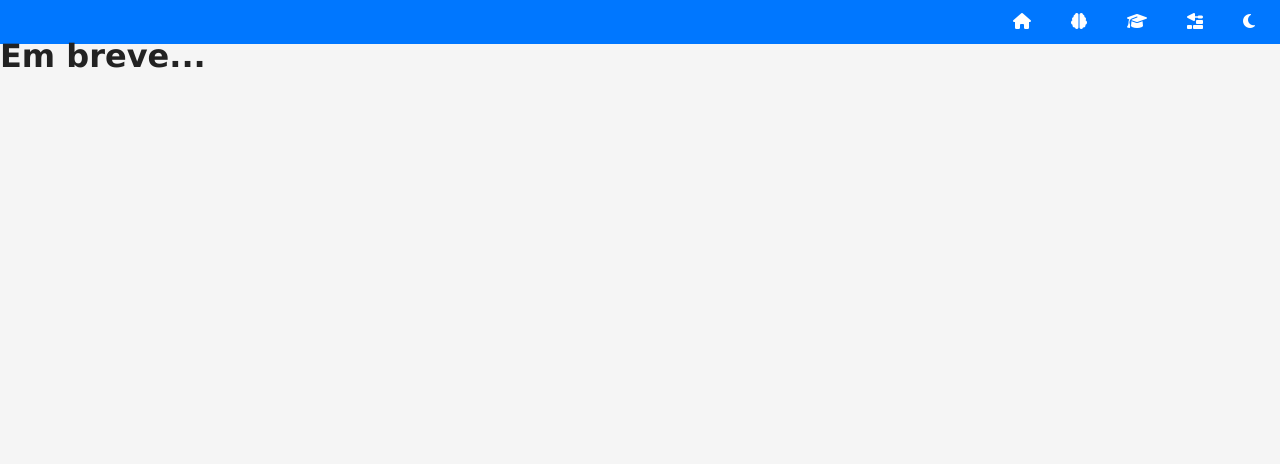
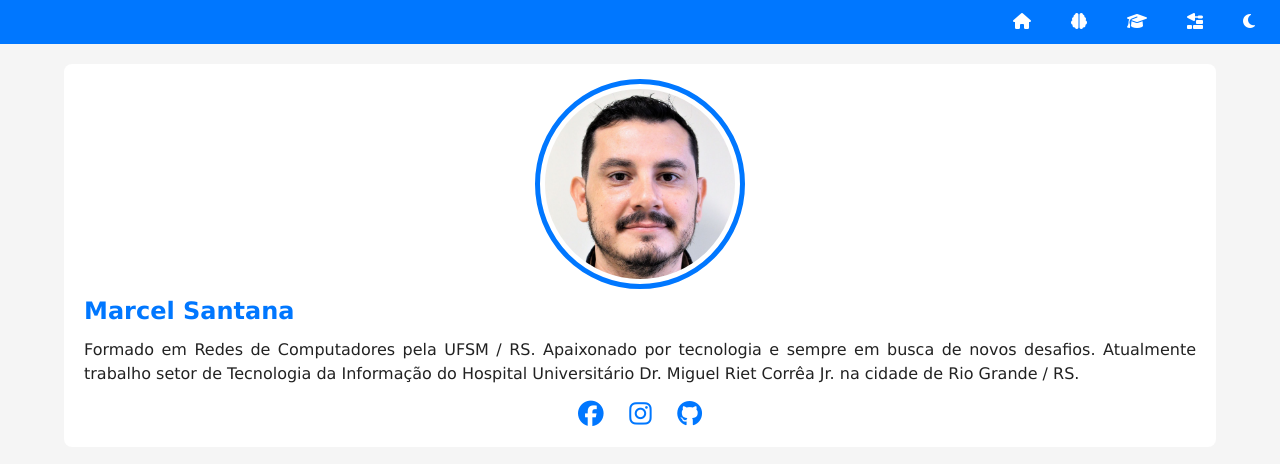
Before and after one commit to Marcel-ROSantana/projeto-portifolio, a plain HTML site: page index.html in a window 1280 px wide. Drawn offline with Linux system fonts and the light colour scheme.

Commit message:
Layout topo

```diff
--- a/estilos/style.css
+++ b/estilos/style.css
@@ -60,3 +60,59 @@ header {
     background-color: var(--destaque-inverso);
     color: var(--destaque);
 }
+
+main {
+    display: grid;
+    grid-template-columns: auto 90vw auto;
+    gap: 20px;
+    margin-top: 20px;
+}
+
+#ficha {
+    background-color: var(--fundo-card);
+    padding: 20px;
+    border-radius: 8px;
+    grid-column: 2;
+}
+
+#ficha img.foto {
+    width: 200px;
+    aspect-ratio: 1/1;
+    object-fit: cover;
+    overflow: hidden;
+    border-radius: 50%;
+    border: 5px solid var(--fundo-card);
+    outline: 5px solid var(--destaque);
+    display: block;
+    margin: auto;
+    margin-bottom: 15px;
+}
+
+#ficha h1 {
+    color: var(--destaque);
+    margin: 15px 0;
+    font-size: 1.5em;
+    text-align: left;
+}
+
+#ficha p {
+    text-align: justify;
+}
+
+.social {
+    display: flex;
+    justify-content: center;
+    align-items: center;
+    font-size: 1.6em;
+    gap: 1em;
+    margin-top: 15px;
+}
+
+.social a {
+    color: var(--destaque);
+    transition: color 0.5s;
+}
+
+.social a:hover {
+    color: var(--destaque-inverso);
+}
--- a/index.html
+++ b/index.html
@@ -23,7 +23,20 @@
         </nav>
     </header>
     <main>
-        <h1>Em breve...</h1>
+        <section id="ficha">
+            <img src="imagens/Marcel Santana.jpg" alt="Marcel Santana" class="foto">
+            <h1>Marcel Santana</h1>
+            <p>Formado em Redes de Computadores pela UFSM / RS. Apaixonado por tecnologia e sempre em busca de novos desafios. Atualmente trabalho setor de Tecnologia da Informação do Hospital Universitário Dr. Miguel Riet Corrêa Jr. na cidade de Rio Grande / RS.</p>
+            <div class="social">
+                <a href="" target="_blank" rel="nofollow"><i class="fa-brands fa-facebook"></i></a>
+                <a href="https://instagram.com/ricdeol" target="_blank" rel="nofollow"><i class="fa-brands fa-instagram"></i></a>
+                <a href="https://github.com/marcel-rosantana" target="_blank" rel="nofollow"><i class="fa-brands fa-github"></i></a>
+            </div>
+        </section>
+
+        <section id="detalhes">
+
+        </section>
     </main>
     <footer>
 
```
Also changed, not shown: imagens/Marcel Santana.jpg (added), 1 other file.
